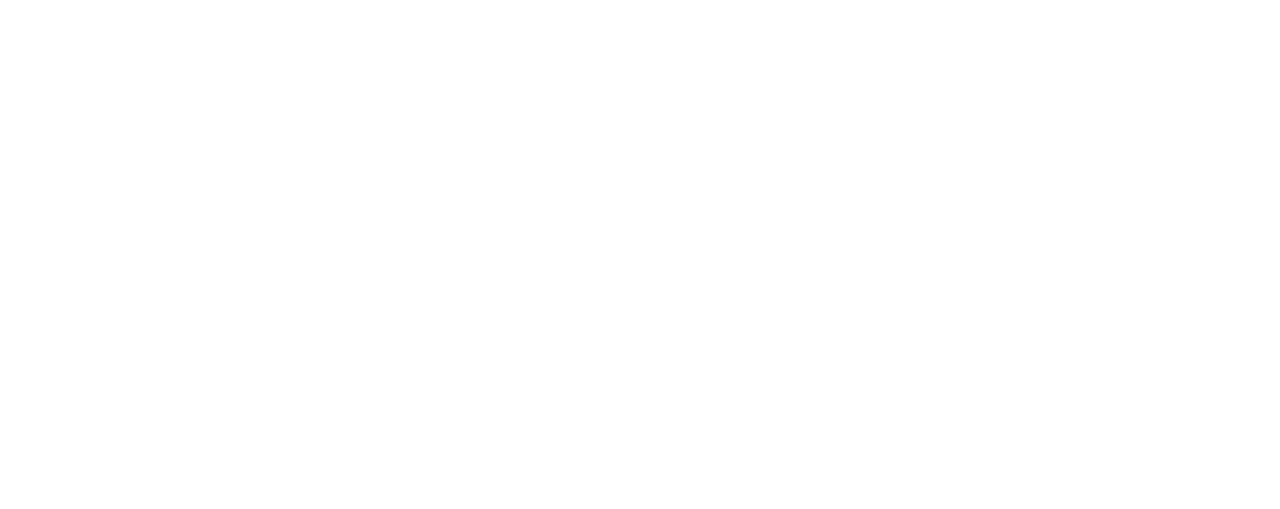
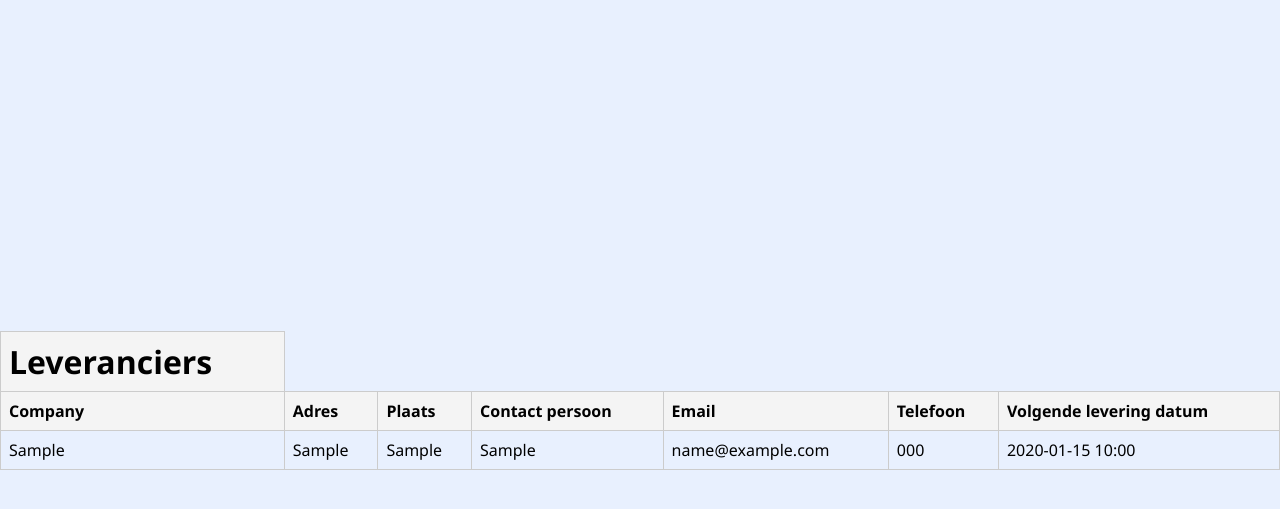
Before and after one commit to Sowato/voedselbank-maaskantje, a PHP site: page /voedselbank-maaskantje/Pages/leveranciers.php in a window 1280 px wide. Before the commit the part shown is empty. Shown: the top 509 px of the page. Run offline with PHP 8.4, Linux system fonts and the light colour scheme; tables that the repository leaves empty hold one stand-in row (values such as "Sample post").

Commit message:
leverancier overzicht toegevoegd

```diff
--- a/Pages/leveranciers.php
+++ b/Pages/leveranciers.php
@@ -1,5 +1,72 @@
 <?php
-//overzicht leveranciers met crud.
+require_once __DIR__ . '/../Components/db_conn.php';
+
+$db = new Database();
+$conn = $db->getConnection();
+
+try {
+	$stmt = $conn->prepare(
+		"SELECT id, company, adres, plaats, contact_persoon, email, telefoon, volgende_levering_datum FROM leverancier ORDER BY id"
+	);
+	$stmt->execute();
+	$leveranciers = $stmt->fetchAll(PDO::FETCH_ASSOC);
+} catch (PDOException $e) {
+	$leveranciers = [];
+	$error = 'Kon leveranciers niet laden.';
+}
+?>
+<!doctype html>
+<html lang="nl">
+<head>
+	<meta charset="utf-8">
+	<meta name="viewport" content="width=device-width, initial-scale=1">
+	<title>Leveranciers overzicht</title>
+    <link rel="stylesheet" href="../css/style.css">
+</head>
+<body>
 
 
-?>
+	<?php if (!empty($error)): ?>
+		<p style="color: red"><?= htmlspecialchars($error) ?></p>
+	<?php endif; ?>
+
+	<?php if (empty($leveranciers)): ?>
+		<p>Er zijn geen leveranciers gevonden.</p>
+	<?php else: ?>
+
+
+		<table>
+            <thead><tr><th><h1>Leveranciers<h1></th></tr></thead>
+			<thead>
+				<tr>
+					<th>Company</th>
+					<th>Adres</th>
+					<th>Plaats</th>
+					<th>Contact persoon</th>
+					<th>Email</th>
+					<th>Telefoon</th>
+					<th>Volgende levering datum</th>
+				</tr>
+			</thead>
+			<tbody>
+				<?php foreach ($leveranciers as $l): ?>
+					<tr>
+						<td><?= htmlspecialchars($l['company']) ?></td>
+						<td><?= htmlspecialchars($l['adres'] ?? '') ?></td>
+						<td><?= htmlspecialchars($l['plaats'] ?? '') ?></td>
+						<td><?= htmlspecialchars($l['contact_persoon']) ?></td>
+						<td><?= htmlspecialchars($l['email']) ?></td>
+						<td><?= htmlspecialchars($l['telefoon']) ?></td>
+						<td>
+							<?php if (!empty($l['volgende_levering_datum'])): ?>
+								<?= htmlspecialchars(date('Y-m-d H:i', strtotime($l['volgende_levering_datum']))) ?>
+							<?php endif; ?>
+						</td>
+					</tr>
+				<?php endforeach; ?>
+			</tbody>
+		</table>
+	<?php endif; ?>
+
+</body>
+</html>
--- a/css/style.css
+++ b/css/style.css
@@ -148,3 +148,6 @@
     color: #1565c0;
     border: 1px solid #90caf9;
 }
+table { border-collapse: collapse; width: 100%; }
+		th, td { border: 1px solid #ccc; padding: 8px; text-align: left; }
+		th { background: #f4f4f4; }
```
